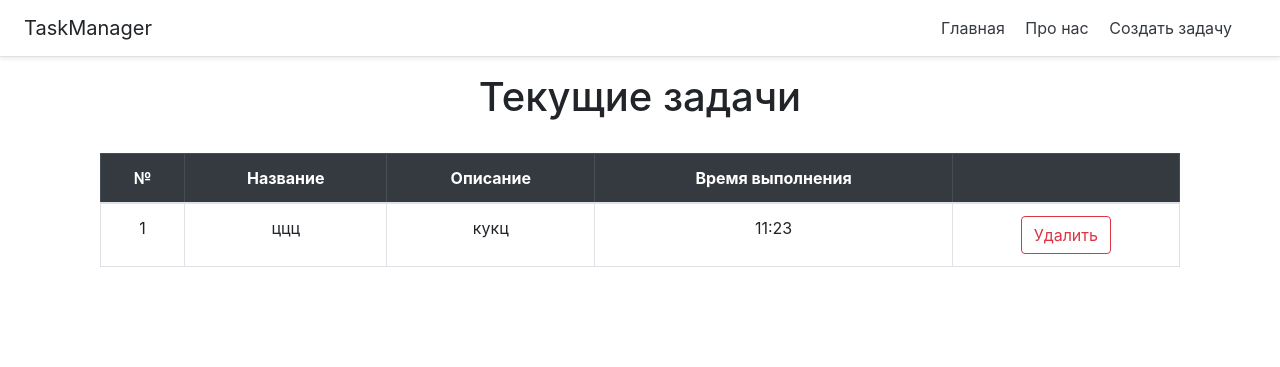
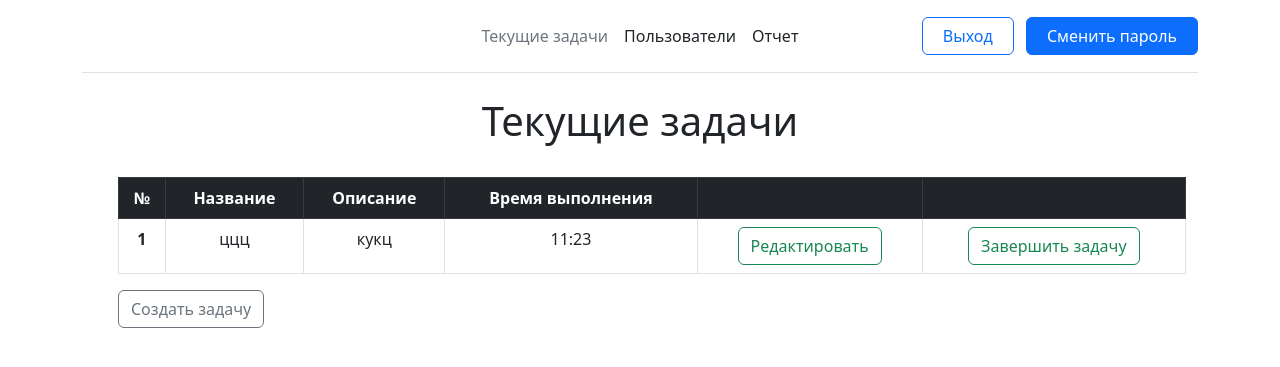
Before and after one commit to irawrr/TaskManager, a Django app: page / in a window 1280 px wide. Shown: the top 367 px of the page. Run offline with Django 4.2, Linux system fonts and the light colour scheme; data comes from the database, SQL or seed files in the repository; both versions use the stored data as it was after the commit; some libraries are stand-ins or nearby versions.

Commit message:
Сделала новый хедер, добавила кнопку редактировать, страницу входа, поправила стили css.

```diff
--- a/main/templates/main/base.html
+++ b/main/templates/main/base.html
@@ -1,22 +1,38 @@
 <!doctype html>
-<html lang="ru">
+<html lang="ru" xmlns:xlink="">
 <head>
     <meta charset="UTF-8">
     <meta name="viewport"
           content="width=device-width, user-scalable=no, initial-scale=1.0, maximum-scale=1.0, minimum-scale=1.0">
     <meta http-equiv="X-UA-Compatible" content="ie=edge">
     <title> {% block title %} {% endblock %} </title>
-    <link rel="stylesheet" href="https://stackpath.bootstrapcdn.com/bootstrap/4.5.0/css/bootstrap.min.css">
+    <link href="https://cdn.jsdelivr.net/npm/bootstrap@5.3.0/dist/css/bootstrap.min.css" rel="stylesheet" integrity="sha384-9ndCyUaIbzAi2FUVXJi0CjmCapSmO7SnpJef0486qhLnuZ2cdeRhO02iuK6FUUVM" crossorigin="anonymous">
+    <script src="https://cdn.jsdelivr.net/npm/bootstrap@5.3.0/dist/js/bootstrap.bundle.min.js" integrity="sha384-geWF76RCwLtnZ8qwWowPQNguL3RmwHVBC9FhGdlKrxdiJJigb/j/68SIy3Te4Bkz" crossorigin="anonymous"></script>
 </head>
 <body>
-    <div class="d-flex flex-column flex-md-row align-items-center p-3 px-md-4 mb-3 bg-white border-bottom shadow-sm">
-      <h5 class="my-0 mr-md-auto font-weight-normal">TaskManager</h5>
-      <nav class="my-2 my-md-0 mr-md-3">
-        <a class="p-2 text-dark" href="{% url 'home' %}">Главная</a>
-        <a class="p-2 text-dark" href="{% url 'about' %}">Про нас</a>
-          <a class="p-2 text-dark" href="{% url 'create' %}">Создать задачу</a>
-      </nav>
-    </div>
+
+    <div class="container">
+    <header class="d-flex flex-wrap align-items-center justify-content-center justify-content-md-between py-3 mb-4 border-bottom">
+      <a href="/" class="d-flex align-items-center col-md-3 mb-2 mb-md-0 text-dark text-decoration-none">
+        <svg class="bi me-2" width="40" height="32" role="img" aria-label="Bootstrap"><use xlink:href="#bootstrap"></use></svg>
+      </a>
+
+      <ul class="nav col-12 col-md-auto mb-2 justify-content-center mb-md-0">
+        <li><a href="{% url 'home' %}" class="nav-link px-2 link-secondary">Текущие задачи</a></li>
+        <li><a href="{% url 'users' %}" class="nav-link px-2 link-dark">Пользователи</a></li>
+        <li><a href="{% url 'report' %}" class="nav-link px-2 link-dark">Отчет</a></li>
+      </ul>
+
+      <div class="col-md-3 text-end">
+        <button type="button" class="btn btn-outline-primary me-2">
+            <a href="{% url 'login' %}" class="nav-link px-2 link-blue">Выход</a>
+        </button>
+        <button type="button" class="btn btn-primary">
+            <a href="{% url 'change' %}" class="nav-link px-2 link-blue">Сменить пароль</a>
+        </button>
+      </div>
+    </header>
+  </div>
     <div class="container">
         {% block content %} {% endblock %}
     </div>
--- /dev/null
+++ b/main/templates/main/change.html
@@ -0,0 +1 @@
+{% extends 'main/base.html' %}
--- a/main/templates/main/index.html
+++ b/main/templates/main/index.html
@@ -8,29 +8,36 @@
     <h1 style="text-align: center">Текущие задачи</h1>
     <br>
     <div class="container">
+    <div class="form-check mb-0">
     {% if tasks %}
         <table class="table table-bordered" id="table" style="text-align: center">
         <thead class="table-dark">
             <tr>
-                <th>№</th>
-                <th>Название</th>
-                <th>Описание</th>
-                <th>Время выполнения</th>
+                <th scope="col" class="align-middle">№</th>
+                <th scope="col" class="align-middle">Название</th>
+                <th scope="col" class="align-middle">Описание</th>
+                <th scope="col">Время выполнения</th>
+                <th></th>
                 <th></th>
             </tr>
         </thead>
         {% for el in tasks %}
             <tr>
-                <td>{{ forloop.counter }}</td>
+                <th scope="row">{{ forloop.counter }}</th>
                 <td>{{ el.title }}</td>
                 <td>{{ el.task }}</td>
                 <td>{{ el.time }}</td>
-                <td><a href="{% url 'delete' pk=el.id %}" class="btn btn-outline-danger">Удалить</a></td>
+                <td><a href="{% url 'delete' pk=el.id %}" class="btn btn-outline-success">Редактировать</a></td>
+                <td><a href="{% url 'delete' pk=el.id %}" class="btn btn-outline-success">Завершить задачу</a></td>
             </tr>
         {% endfor %}
         </table>
     {% else %}
         <p>У вас нет запланированных задач!</p>
     {% endif %}
+
+        <a class="btn btn-outline-secondary" href="{% url 'create' %}">Создать задачу</a>
+    </div>
     </div>
 {% endblock %}
+<a href="{% url 'delete' pk=el.id %}" class="btn btn-outline-danger">Удалить</a>
--- /dev/null
+++ b/main/templates/main/report.html
@@ -0,0 +1 @@
+{% extends 'main/base.html' %}
--- /dev/null
+++ b/main/templates/main/users.html
@@ -0,0 +1 @@
+{% extends 'main/base.html' %}
--- a/main/urls.py
+++ b/main/urls.py
@@ -3,7 +3,10 @@ from . import views
 
 urlpatterns = [
     path('', views.index, name='home'),
-    path('about-us', views.about, name='about'),
     path('create', views.create, name='create'),
     path('delete/<int:pk>/', views.delete, name='delete'),
+    path('users', views.users, name='users'),
+    path('report', views.report, name='report'),
+    path('change', views.change, name='change'),
+    path('log-in', views.login, name='login'),
 ]
--- a/main/views.py
+++ b/main/views.py
@@ -3,13 +3,34 @@ from .models import Task
 from .forms import TaskForm
 
 
+def change(request):
+    tasks = Task.objects.order_by('-id')
+    return render(request, 'main/change.html', {'title': 'Текущие задачи', 'tasks': tasks})
+
+
+def report(request):
+    tasks = Task.objects.order_by('-id')
+    return render(request, 'main/report.html', {'title': 'Текущие задачи', 'tasks': tasks})
+
+
+def login(request):
+    tasks = Task.objects.order_by('-id')
+    return render(request, 'main/login.html', {'title': 'Текущие задачи', 'tasks': tasks})
+
+
+def users(request):
+    tasks = Task.objects.order_by('-id')
+    return render(request, 'main/users.html', {'title': 'Пользователи', 'tasks': tasks})
+
+
 def index(request):
     tasks = Task.objects.order_by('-id')
-    return render(request, 'main/index.html', {'title': 'Главная страница сайта', 'tasks': tasks})
+    return render(request, 'main/index.html', {'title': 'Текущие задачи', 'tasks': tasks})
 
 
 def about(request):
-    return render(request, 'main/about.html')
+    tasks = Task.objects.order_by('-id')
+    return render(request, 'main/about.html', {'title': 'Завершенные задачи', 'tasks': tasks})
 
 
 def create(request):
```
Also changed, not shown: main/templates/main/about.html (deleted, +0 -10 lines), main/templates/main/login.html (added, +29 -0 lines), db.sqlite3.
